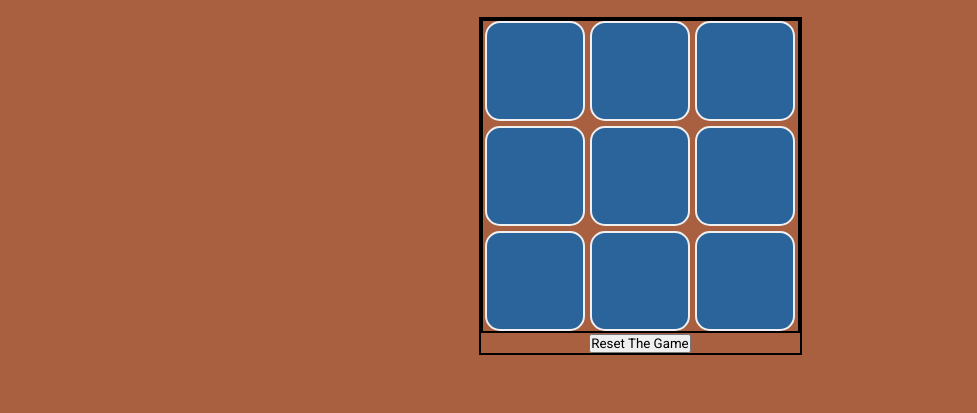
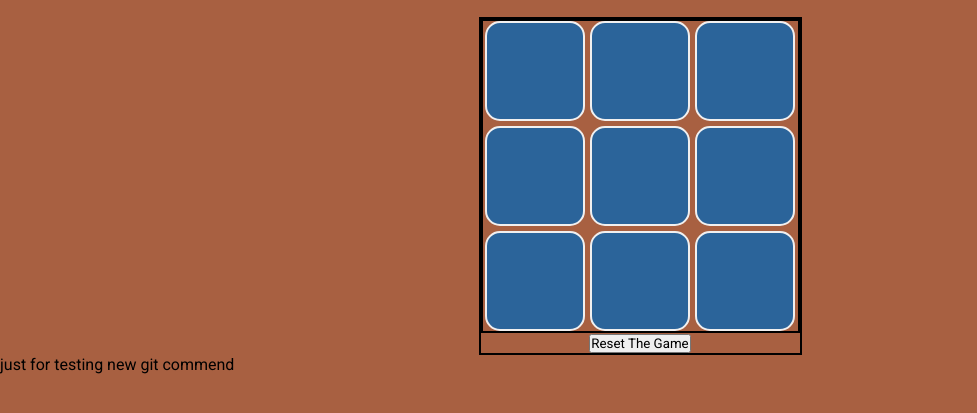
Before and after one commit to Opirajbhor/Just-for-example, a plain HTML site: page index.html in a window 1280 px wide. Shown: the part 81-494 px from the top of the page, without its empty margins (0-977 px from the left). Drawn offline with Linux system fonts and the light colour scheme.

Commit message:
2nd time commit for test

```diff
--- a/index.html
+++ b/index.html
@@ -39,6 +39,9 @@
       </div>
     </div>
 
+    <p>just for testing new git commend
+
+    </p>
     <script src="app.js"></script>
   </body>
 </html>
```
